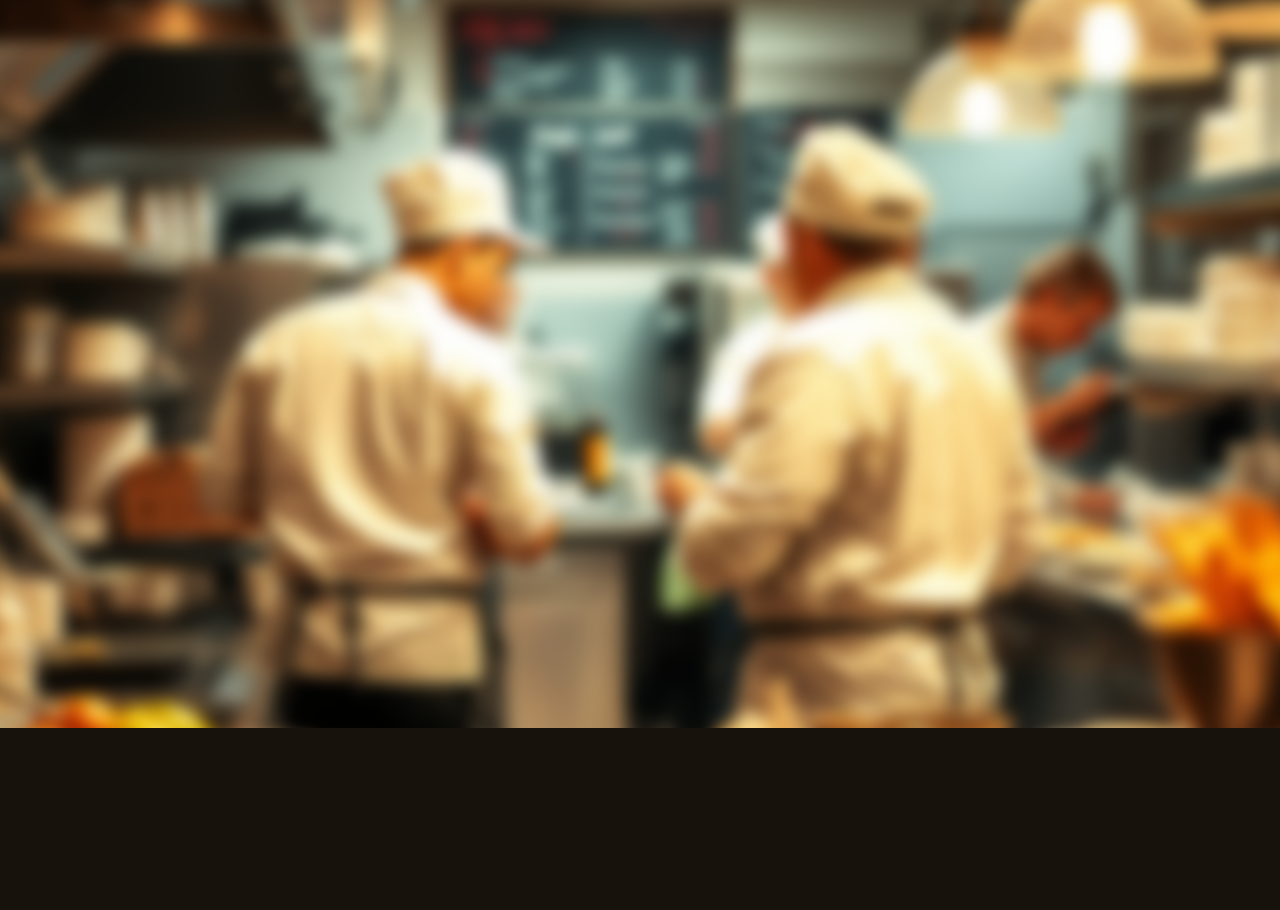
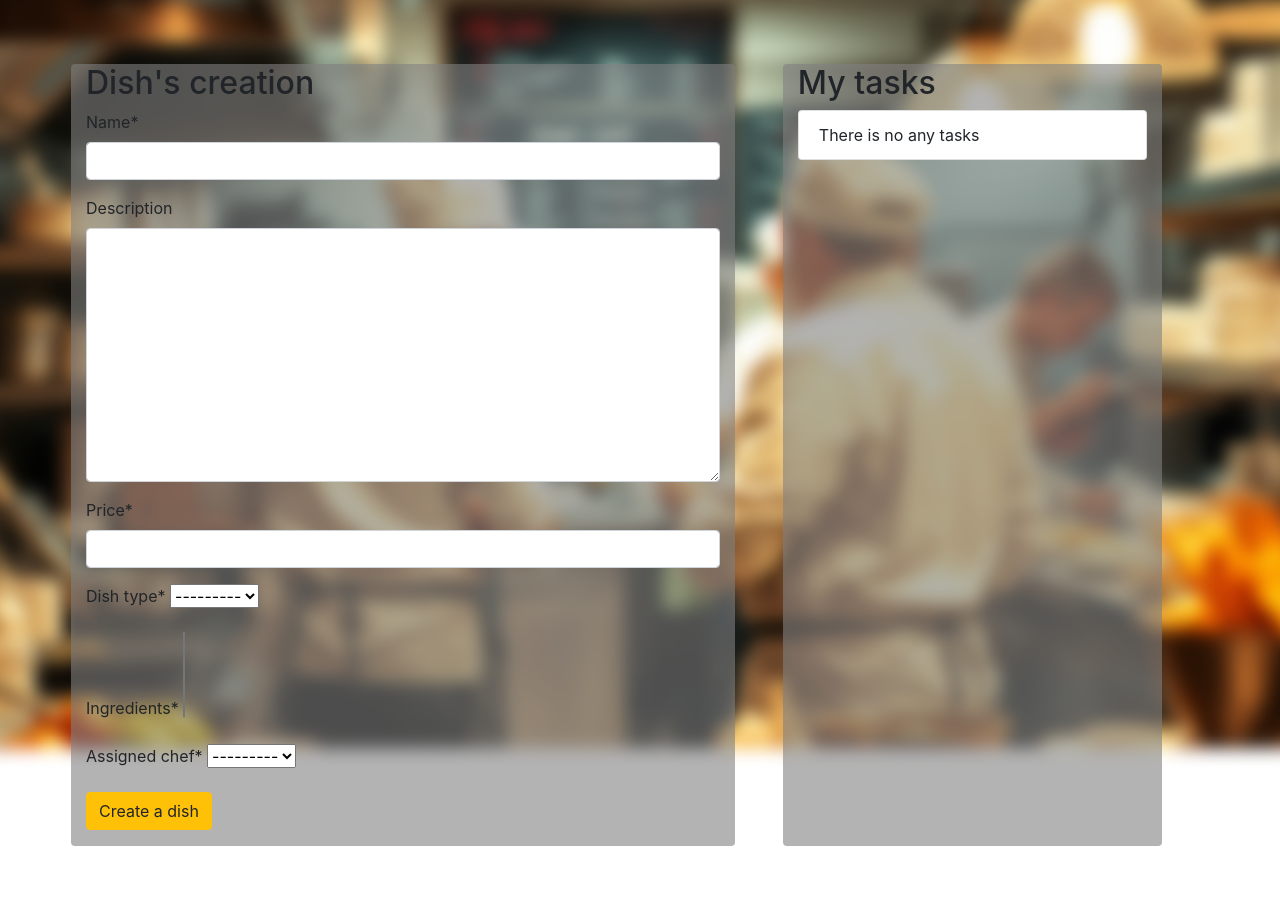
Before and after one commit to Dogober/restaurant-kitchen-service, a Django app: page /staff/1/ in a window 1280 px wide. Shown: the part 72-982 px from the top of the page. Before the commit the page ends 800 px from the top, so only its background shows below. Run offline with Django 5.2, Linux system fonts and the light colour scheme; the visitor is signed in with stand-in values (Sample User, id 1); data comes from the database, SQL or seed files in the repository; data that the repository does not hold is empty; some libraries are stand-ins or nearby versions.

Commit message:
implement Staff_detai: create staff_detail view, template and url

```diff
--- a/kitchen/urls.py
+++ b/kitchen/urls.py
@@ -5,7 +5,7 @@
 urlpatterns = [
     path("", index, name="home-page"),
     path("staff/", StaffListView.as_view(), name="staff-list"),
-    path("staff/<int:pk>/", StaffDetailView.as_view(), name="staff-detail")
+    path("staff/<int:pk>/", StaffDetailView.as_view(), name="staff-detail"),
 ]
 
 app_name = "kitchen"
--- a/kitchen/views.py
+++ b/kitchen/views.py
@@ -2,9 +2,10 @@
 from django.contrib.auth.decorators import login_required
 from django.contrib.auth.mixins import LoginRequiredMixin
 from django.http import HttpRequest, HttpResponse
-from django.shortcuts import render
+from django.shortcuts import render, redirect
 from django.views import generic
 
+from kitchen.forms import DishForm
 from kitchen.models import Dish, Task, Order, User
 
 
@@ -26,6 +27,7 @@
 
     return render(request, "kitchen/index.html", context=context)
 
+
 class StaffListView(LoginRequiredMixin, generic.ListView):
     model = User
     template_name = "kitchen/staff_list.html"
@@ -36,3 +38,26 @@
     model = User
     template_name = "kitchen/staff_detail.html"
     context_object_name = "staff"
+
+    def get_context_data(self, **kwargs):
+        context = super().get_context_data(**kwargs)
+        context["form"] = kwargs.get("form", DishForm())
+        context["tasks"] = Task.objects.filter(user=self.object)
+        return context
+
+    def post(self, request, *args, **kwargs):
+        self.object = self.get_object()
+        form = DishForm(request.POST)
+        if form.is_valid():
+            dish = form.save(commit=False)
+            dish.save()
+            dish.users.add(form.cleaned_data["assigned_chef"])
+            return self.form_valid(form)
+        else:
+            return self.form_invalid(form)
+
+    def form_valid(self, form):
+        return redirect("staff-detail", pk=self.object.pk)
+
+    def form_invalid(self, form):
+        return self.render_to_response(self.get_context_data(form=form))
--- a/templates/kitchen/staff_detail.html
+++ b/templates/kitchen/staff_detail.html
@@ -1,7 +1,30 @@
 {% extends "base.html" %}
+{% load crispy_forms_filters %}
 
 {% block content %}
-  <div>
-
+  <div class="container mt-5 p-3 mb-5">
+    <div class="row">
+      <div class="col-md-7 bg-default rounded mr-5">
+        <h2>Dish's creation</h2>
+        <form method="post" novalidate>
+          {% csrf_token %}
+          {{ form|crispy}}
+          <button type="submit" class="btn btn-warning mb-3">Create a dish</button>
+        </form>
+      </div>
+      <div class="col-md-4 bg-default rounded">
+        <h2>My tasks</h2>
+        <ul class="list-group">
+          {% for task in tasks %}
+            <li class="list-group-item">
+              <strong>{{ task.dish.name }}</strong> - {{ task.description }}<br>
+              Status: {{ task.get_status_display }}
+            </li>
+          {% empty %}
+            <li class="list-group-item">There is no any tasks</li>
+          {% endfor %}
+        </ul>
+      </div>
+    </div>
   </div>
 {% endblock %}
--- a/templates/kitchen/staff_list.html
+++ b/templates/kitchen/staff_list.html
@@ -5,7 +5,7 @@
     <div class="container mt-5">
       <div class="card text-white bg-default mb-3">
         <div class="card-header d-flex justify-content-between align-items-center">
-          <div>Chef</div>
+          <div>Staff member</div>
           {% if staff.id == user.id %}
             <a class="btn btn-warning ml-auto" href="{% url 'kitchen:staff-detail' user.id %}">
               Me
```
Also changed, not shown: kitchen/admin.py (+16 -11 lines).
